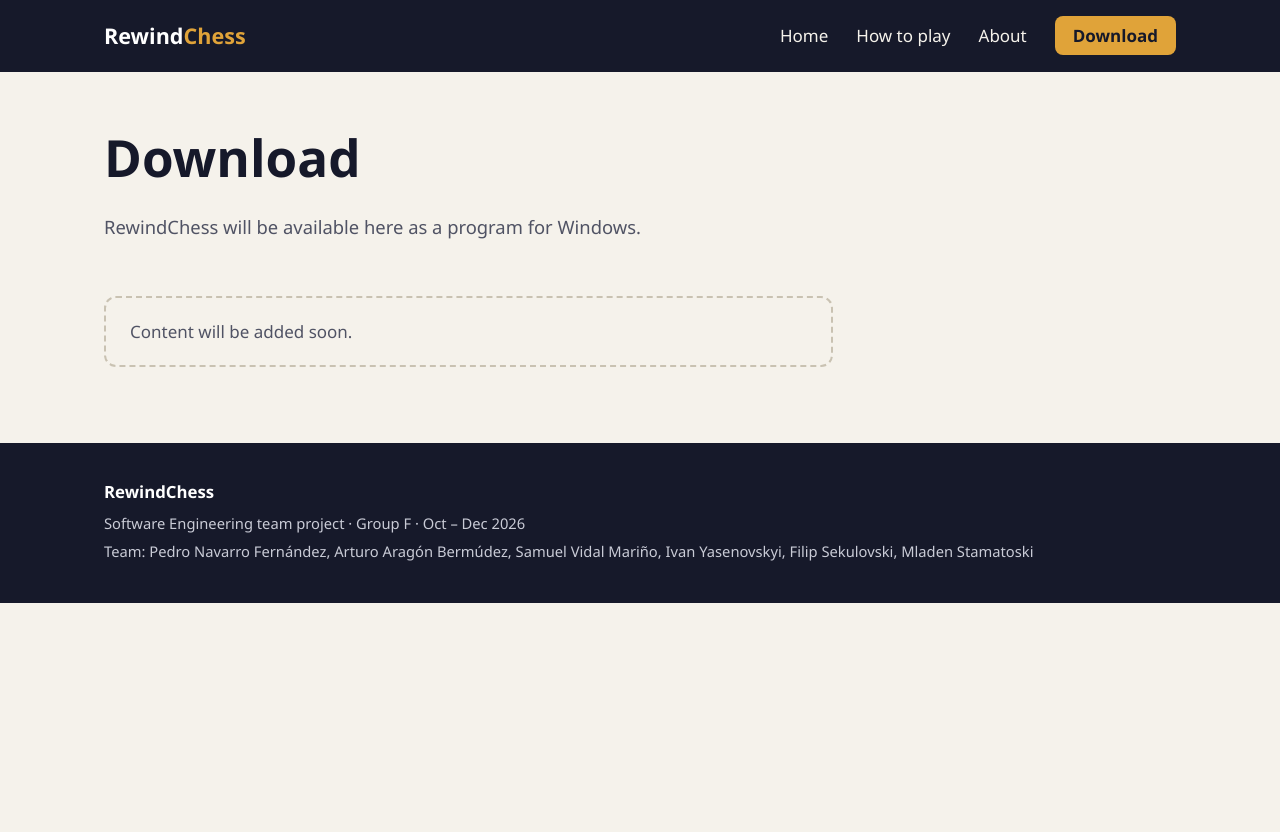
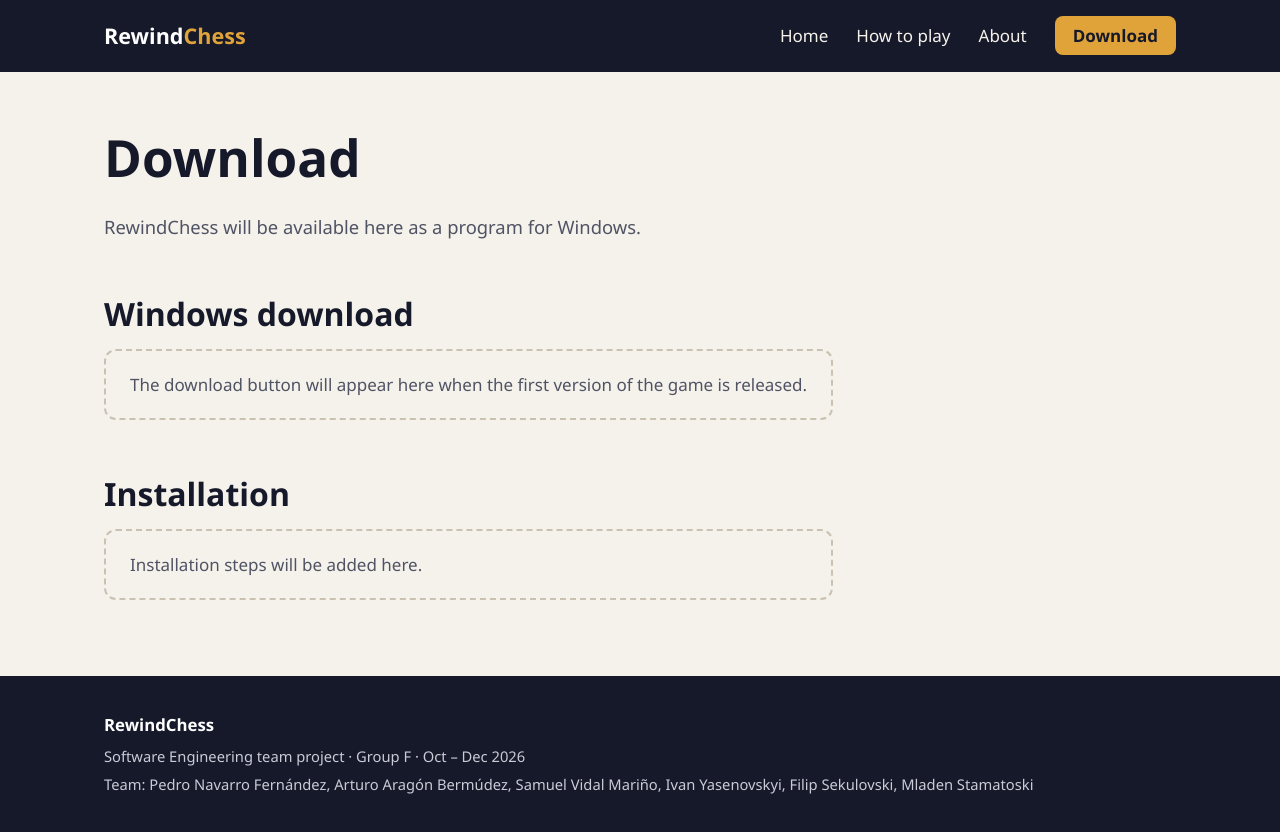
Before and after one commit to arturoaragon/RewindChess, a plain HTML site: page website/download.html in a window 1280 px wide. Before the commit the page ends 800 px from the top, so only its background shows below. Drawn offline with Linux system fonts and the light colour scheme.

Commit message:
Website: sprint 4 hosting configuration, Pages/DuckDNS review, guide and download prep

```diff
--- a/website/download.html
+++ b/website/download.html
@@ -22,10 +22,21 @@
       <p class="lead">RewindChess will be available here as a program for Windows.</p>
     </div>
 
-    <section class="content-section">
+    <section class="content-section" id="windows">
       <div class="container">
-        <div class="placeholder"><p>Content will be added soon.</p></div>
-        <!-- TODO: download link + install steps when the .exe is ready -->
+        <h2>Windows download</h2>
+        <div class="placeholder"><p>The download button will appear here when the first version of the game is released.</p></div>
+        <!-- download plan (docs/website-hosting.md): the button will link to
+             https://github.com/arturoaragon/RewindChess/releases/latest
+             so it always gives the newest .exe and the site doesn't need a change for every version -->
+      </div>
+    </section>
+
+    <section class="content-section" id="install">
+      <div class="container">
+        <h2>Installation</h2>
+        <div class="placeholder"><p>Installation steps will be added here.</p></div>
+        <!-- TODO sprint 6: install steps from filip's user guide -->
       </div>
     </section>
   </main>
```
Also changed, not shown: website/how-to-play.html (+3 -2 lines), 5 other files.
